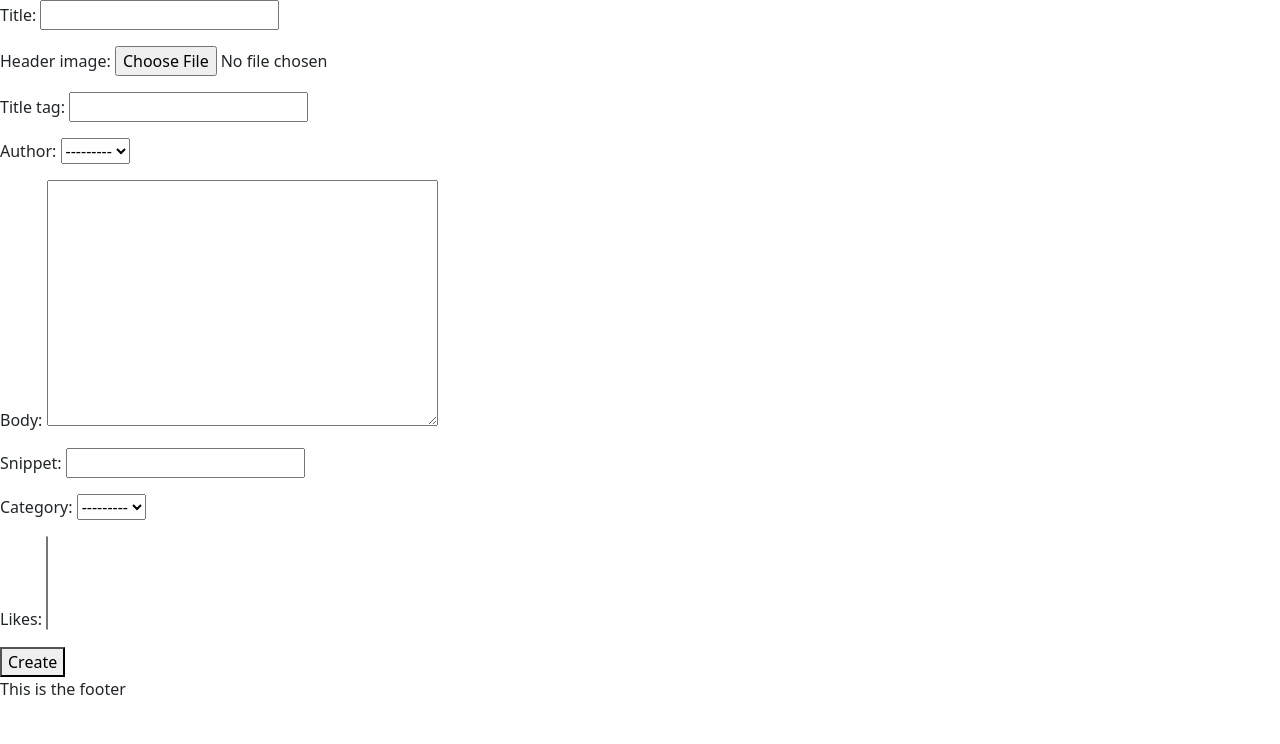
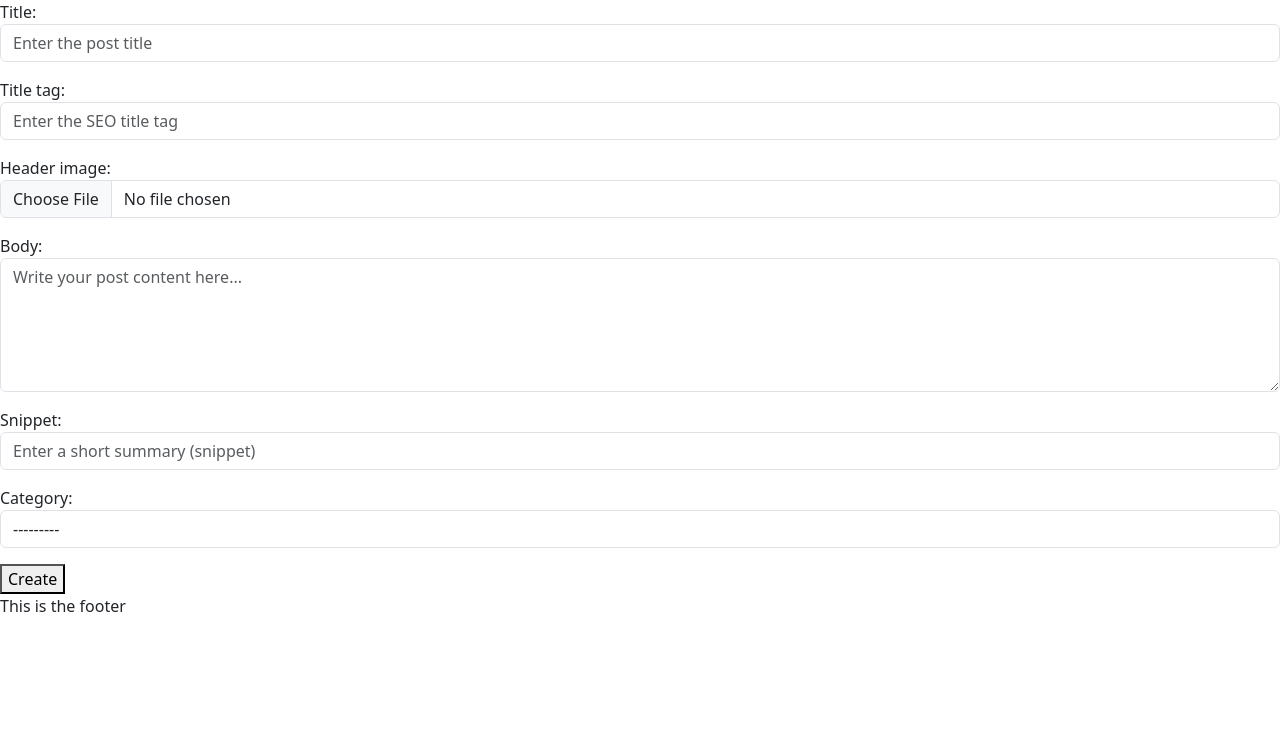
Before and after one commit to songlei1979/simple_blog_2025s2, a Django app: page /post_create/ in a window 1280 px wide. Shown: the part 56-800 px from the top of the page. Run offline with Django 5.2, Linux system fonts and the light colour scheme; data that the repository does not hold is empty.

Commit message:
form class

```diff
--- /dev/null
+++ b/blog/forms.py
@@ -0,0 +1,34 @@
+from django import forms
+from .models import Post
+
+
+class PostForm(forms.ModelForm):
+    class Meta:
+        model = Post
+        fields = ["title", "title_tag", "header_image", "body", "snippet", "category"]
+
+        widgets = {
+            "title": forms.TextInput(attrs={
+                "class": "form-control",
+                "placeholder": "Enter the post title"
+            }),
+            "title_tag": forms.TextInput(attrs={
+                "class": "form-control",
+                "placeholder": "Enter the SEO title tag"
+            }),
+            "header_image": forms.ClearableFileInput(attrs={
+                "class": "form-control"
+            }),
+            "body": forms.Textarea(attrs={
+                "class": "form-control",
+                "rows": 5,
+                "placeholder": "Write your post content here..."
+            }),
+            "snippet": forms.TextInput(attrs={
+                "class": "form-control",
+                "placeholder": "Enter a short summary (snippet)"
+            }),
+            "category": forms.Select(attrs={
+                "class": "form-control"
+            }),
+        }
--- a/blog/views.py
+++ b/blog/views.py
@@ -1,7 +1,9 @@
+from django.contrib.auth.models import User
 from django.shortcuts import render
 from django.urls import reverse_lazy
 from django.views.generic import ListView, DetailView, UpdateView, DeleteView, CreateView
 
+from blog.forms import PostForm
 from blog.models import Post, Category
 
 def base_view(request):
@@ -20,9 +22,15 @@ class Post_detail(DetailView):
 class Post_update(UpdateView):
     model = Post
     template_name = "post_update.html"
-    fields = ["title", "body", "header_image", "category"]
+    form_class = PostForm
     success_url = reverse_lazy("home")
 
+    def form_valid(self, form):
+        response = super().form_valid(form)
+        if self.request.FILES:
+            print("Uploaded files:", self.request.FILES)  # Debug
+        print("Updated header_image:", form.instance.header_image)  # Debug
+        return response
 
 class Category_list(ListView):
     model = Category
@@ -54,5 +62,10 @@ class Post_delete(DeleteView):
 class Post_create(CreateView):
     model = Post
     template_name = "post_create.html"
-    fields = "__all__"
+    form_class = PostForm
     success_url = reverse_lazy("home")
+
+    def form_valid(self, form):
+        # form.instance.author = self.request.user
+        form.instance.author = User.objects.first()
+        return super().form_valid(form)
--- a/templates/category_update.html
+++ b/templates/category_update.html
@@ -5,9 +5,12 @@
 
 {% block content %}
 <h1>Update Category</h1>
-    <form method="post" enctype='multipart/form-data'>
+    <form method="post" enctype="multipart/form-data">
            {% csrf_token %}
         {{ form.as_p }}
+        {% if form.errors %}
+        <div class="errors">{{ form.errors }}</div>
+    {% endif %}
     <button>Update</button>
     </form>
 {% endblock %}
--- a/templates/post_create.html
+++ b/templates/post_create.html
@@ -5,9 +5,12 @@ Create Post
 {% endblock %}
 
 {% block content %}
-<form method="post" enctype='multipart/form-data'>
+<form method="post" enctype="multipart/form-data">
 {% csrf_token %}
 {{ form.as_p }}
+    {% if form.errors %}
+        <div class="errors">{{ form.errors }}</div>
+    {% endif %}
 <button>Create</button>
 </form>
 {% endblock %}
```
Also changed, not shown: forms.py (added), media/post_headers/38bcd8b2d3dc78367b520566d02f6dbc.avif (added), media/post_headers/Screenshot.png (added), media/post_headers/Screenshot_P79g01w.png (added), media/post_headers/car_plate.jpg (added), media/post_headers/images.jpeg (added).
